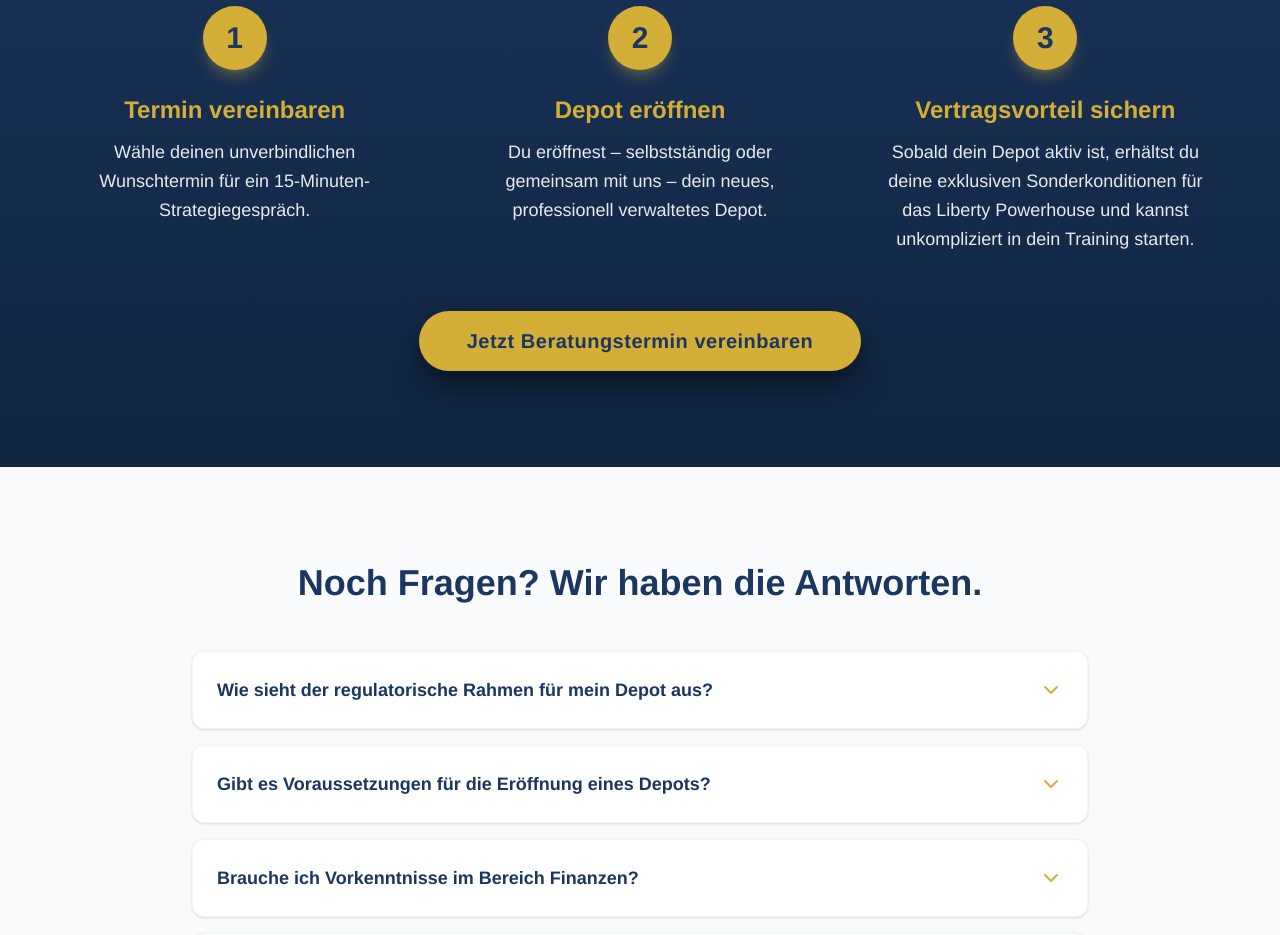
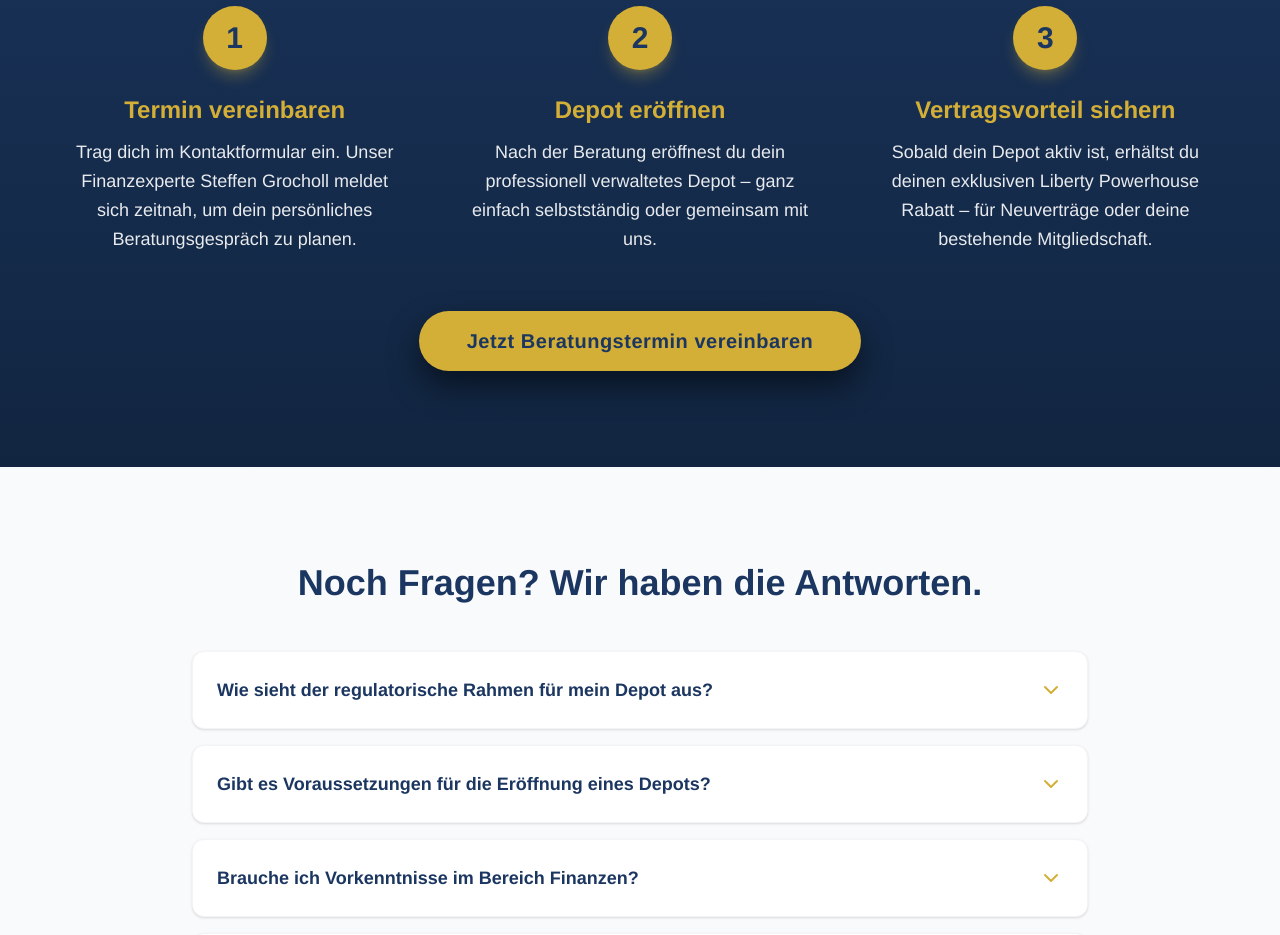
Before and after one commit to libertypowerhousemichendorf/liberty-x-vvs-landingpage, a Next.js app: page / in a window 1280 px wide. Shown: the part 3140-4075 px from the top of the page. Built offline with nearby package versions, Linux system fonts and the light colour scheme.

Commit message:
update: optimized descriptions in the 3-step process section for clarity and space

```diff
--- a/src/components/Steps.tsx
+++ b/src/components/Steps.tsx
@@ -32,7 +32,7 @@ export default function Steps({ onOpen }: StepsProps) {
                             Termin vereinbaren
                         </h3>
                         <p className="text-white/90 leading-relaxed text-base md:text-lg">
-                            Wähle deinen unverbindlichen Wunschtermin für ein 15-Minuten-Strategiegespräch.
+                            Trag dich im Kontaktformular ein. Unser Finanzexperte Steffen Grocholl meldet sich zeitnah, um dein persönliches Beratungsgespräch zu planen.
                         </p>
                     </div>
 
@@ -46,7 +46,7 @@ export default function Steps({ onOpen }: StepsProps) {
                             Depot eröffnen
                         </h3>
                         <p className="text-white/90 leading-relaxed text-base md:text-lg">
-                            Du eröffnest – selbstständig oder gemeinsam mit uns – dein neues, professionell verwaltetes Depot.
+                            Nach der Beratung eröffnest du dein professionell verwaltetes Depot – ganz einfach selbstständig oder gemeinsam mit uns.
                         </p>
                     </div>
 
@@ -60,7 +60,7 @@ export default function Steps({ onOpen }: StepsProps) {
                             Vertragsvorteil sichern
                         </h3>
                         <p className="text-white/90 leading-relaxed text-base md:text-lg">
-                            Sobald dein Depot aktiv ist, erhältst du deine exklusiven Sonderkonditionen für das Liberty Powerhouse und kannst unkompliziert in dein Training starten.
+                            Sobald dein Depot aktiv ist, erhältst du deinen exklusiven Liberty Powerhouse Rabatt – für Neuverträge oder deine bestehende Mitgliedschaft.
                         </p>
                     </div>
 
```
